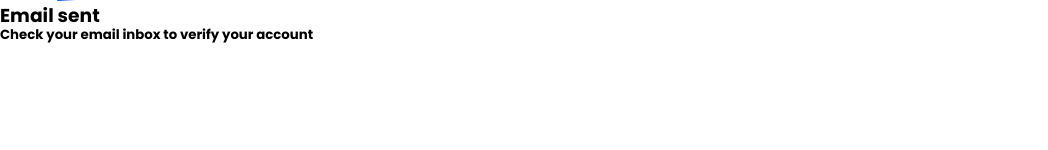
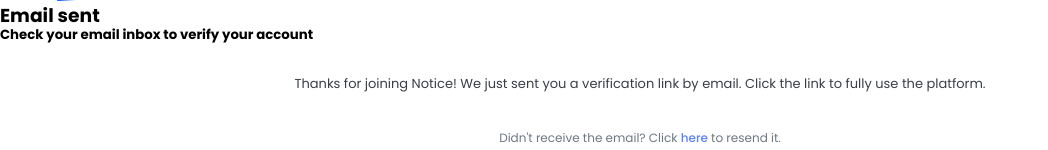
Before and after one commit to MrAnyx/Notice, a Symfony app: template templates/auth/verification.html.twig in a window 1280 px wide. Shown: the part 1279-1429 px from the top of the page, without its empty margins (0-1048 px from the left). Before the commit the page ends 1322 px from the top, so only its background shows below. Run offline with Twig, Linux system fonts and the light colour scheme; the template is opened without the code that fills it, so the values that code supplies are empty; style sheets or scripts are compiled from the project's sources; some libraries are stand-ins or nearby versions.

Commit message:
Feat: #21 Ajout design

```diff
--- a/assets/styles/components/FormInput.scss
+++ b/assets/styles/components/FormInput.scss
@@ -30,8 +30,8 @@
         transition: border 0.2s ease-in-out;
         font-size: 14px;
 
-        &[type="password"] {
-            padding-right: 42px;
+        &[data-input-type="password"] {
+            padding-right: 52px;
         }
 
         &::placeholder {
--- a/assets/styles/layout/layout-auth.scss
+++ b/assets/styles/layout/layout-auth.scss
@@ -1,6 +1,7 @@
 #layout {
     width: 100%;
     height: 100%;
+    min-height: 700px;
     display: flex;
     justify-content: center;
     align-items: center;
--- a/assets/styles/pages/verification.scss
+++ b/assets/styles/pages/verification.scss
@@ -0,0 +1,20 @@
+#verify-email-message,
+#resend-link {
+    margin-top: 30px;
+    line-height: 24px;
+    text-align: center;
+}
+
+#verify-email-message {
+    color: var(--dark-medium);
+    font-size: 13px;
+}
+
+#resend-link {
+    color: var(--dark-light);
+    font-size: 12px;
+
+    a {
+        cursor: pointer;
+    }
+}
--- a/assets/verification.ts
+++ b/assets/verification.ts
@@ -1 +1,10 @@
+import axios from "axios";
+
 import "@/styles/pages/verification.scss";
+
+const resendLink = document.querySelector("#resend-link a");
+resendLink.addEventListener("click", (e: MouseEvent) => {
+    axios.get("/api/verify/pending/send");
+    // TODO Terminer ici en évitant de pouvoir spam
+    // TODO corriger problème après validation email (redirection vers login)
+});
--- a/package.json
+++ b/package.json
@@ -2,12 +2,14 @@
     "devDependencies": {
         "@symfony/webpack-encore": "^1.8.1",
         "@tsconfig/svelte": "^3.0.0",
+        "@types/axios": "^0.14.0",
         "@types/feather-icons": "^4.7.0",
         "@types/vue": "^2.0.0",
         "@typescript-eslint/eslint-plugin": "^5.30.0",
         "@typescript-eslint/parser": "^5.30.0",
         "@vue/runtime-dom": "^3.2.37",
         "@vue/tsconfig": "^0.1.3",
+        "axios": "^0.27.2",
         "core-js": "^3.21.1",
         "eslint": "^8.18.0",
         "eslint-config-airbnb-base": "^15.0.0",
--- a/templates/auth/verification.html.twig
+++ b/templates/auth/verification.html.twig
@@ -10,5 +10,10 @@
 {% block formSubtitle %}Check your email inbox to verify your account{% endblock %}
 
 {% block body %}
-	{{email}}
+    <p id="verify-email-message">Thanks for joining Notice! We just sent you a verification link by email. Click the link to fully use the platform.</p>
+    <p id="resend-link">Didn't receive the email? Click <a>here</a> to resend it.</p>
 {% endblock %}
+
+{% block javascripts %}
+    {{ encore_entry_script_tags('verification') }}
+{% endblock %}
--- a/templates/layout-auth.html.twig
+++ b/templates/layout-auth.html.twig
@@ -1,7 +1,8 @@
 <!DOCTYPE html>
-<html>
+<html lang="en">
     <head>
         <meta charset="UTF-8">
+        <meta name="viewport" content="width=device-width,initial-scale=1" />
         <title>
             {% block title %}{% endblock %}
             - Notice
--- a/templates/layout.html.twig
+++ b/templates/layout.html.twig
@@ -1,7 +1,8 @@
 <!DOCTYPE html>
-<html>
+<html lang="en">
 	<head>
 		<meta charset="UTF-8">
+  		<meta name="viewport" content="width=device-width,initial-scale=1" />
 		<title>
 			{% block title %}{% endblock %}
 			- Notice
```
Also changed, not shown: assets/components/lit/FormInput.ts (+8 -1 lines), src/Controller/Api/AuthenticationController.php (added, +43 -0 lines), src/Controller/AuthenticationController.php (+4 -5 lines), src/Entity/User.php (+15 -0 lines), src/EventSubscriber/RegistrationVerificationWaitingEventSubscriber.php (+4 -3 lines), package-lock.json.
